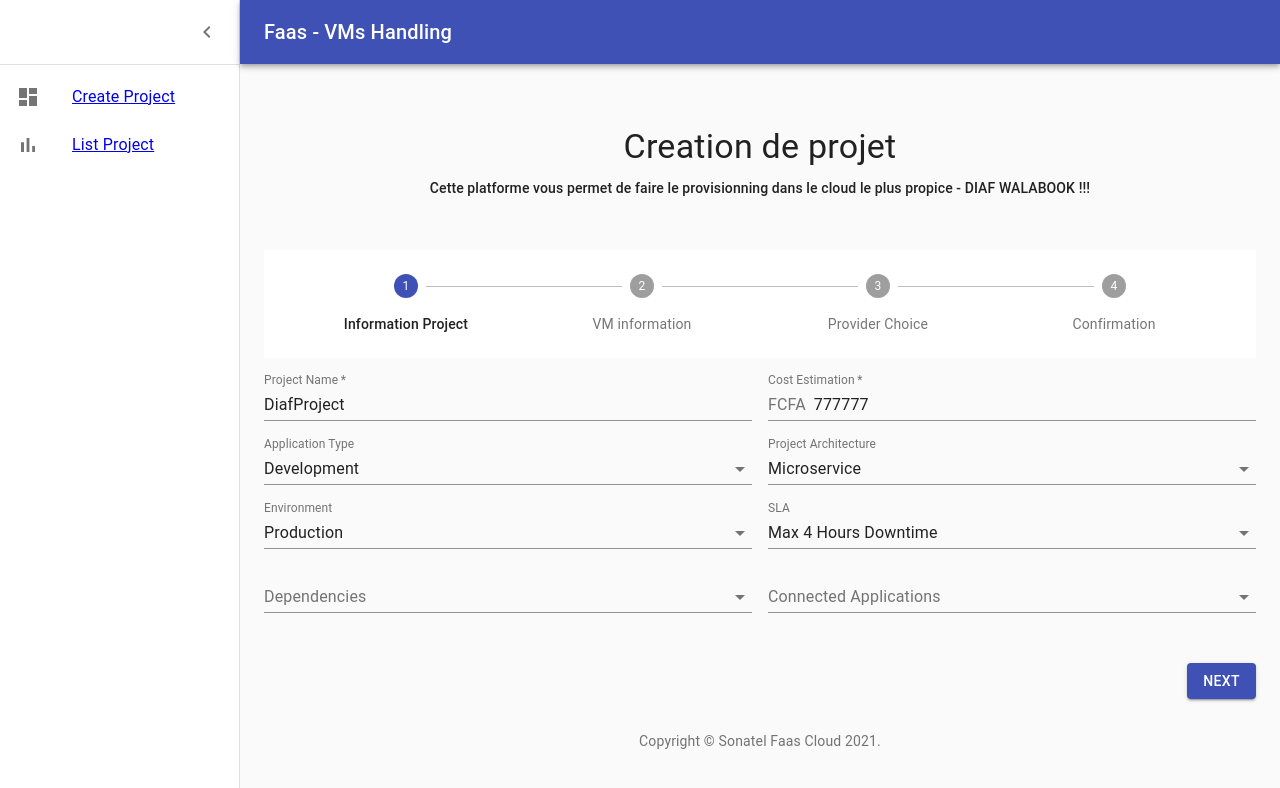
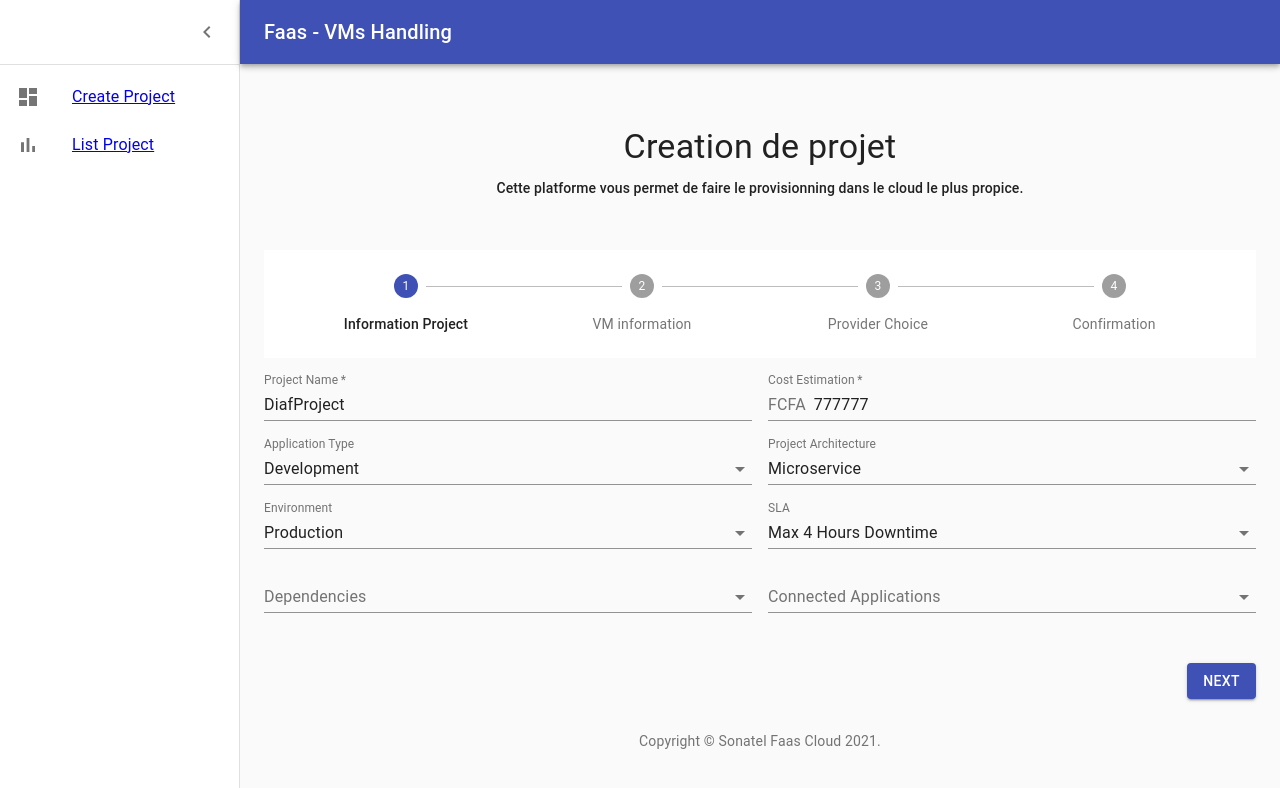
Before and after one commit to MDiakhate12/portail, a React (Create React App) app: page / in a window 1280 px wide. Shown: the top 788 px of the page. Built offline with nearby package versions, Linux system fonts and the light colour scheme.

Commit message:
test build

```diff
--- a/src/components/StepForm.js
+++ b/src/components/StepForm.js
@@ -74,7 +74,7 @@ const StepForm = () => {
               style={{ margin: '10px 0' }}
             >
               Cette platforme vous permet de faire le provisionning dans le
-              cloud le plus propice - DIAF WALABOOK !!!
+              cloud le plus propice.
             </Typography>
           </Box>
           <Stepper
```
Also changed, not shown: 1 other file (tests, documents, lock files or other folders).
